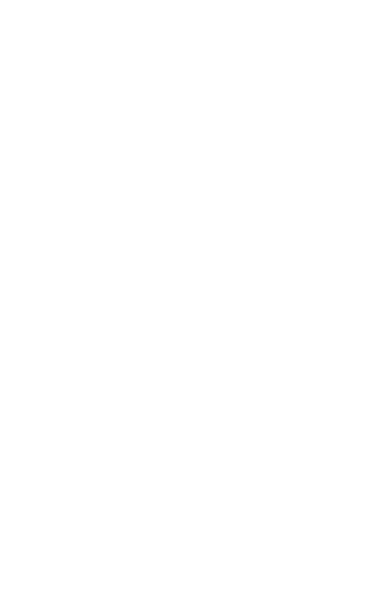
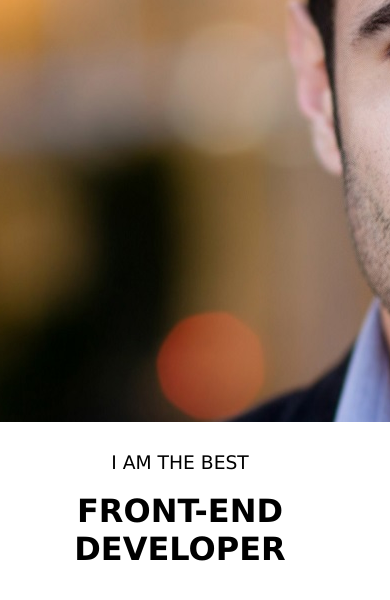
Before and after one commit to poiuytrewq0987654321/zadanie-domowe-rwd, a plain HTML site: page index.html in a window 390 px wide. Drawn offline with Linux system fonts and the light colour scheme.

Commit message:
zadanie1
zarys zrobiony. nie działa jedynie skalowanie zdjęcia (ucina je zamiast ładnie dostosowywać do okna)

```diff
--- a/css/style.css
+++ b/css/style.css
@@ -0,0 +1,70 @@
+* {
+    -webkit-margin-before: 0em;
+    -webkit-margin-after: 0em;
+}
+
+body {
+    font-family: verdana;
+    margin: 0;
+    border: 0;
+}
+
+header.header-background div.header-content h3 {
+    font-weight: 100;
+}
+
+header.header-background div.header-content {
+        position: absolute;
+        color: #fff;
+        text-transform: uppercase;
+    }
+
+header.header-background{
+    position:relative;
+    background-position: center;
+}
+
+@media (min-width: 1171px) {
+    header.header-background {
+        background-image: url(../images/man-1.jpg);
+        height: 100vh;
+        text-align: left;
+    }
+    header.header-background div.header-content {
+        top: 50%;
+        transform: translateY(-50%);
+        color: #fff;
+        margin: 0 0 0 30px;
+    }
+}
+
+@media (max-width: 1170px) {
+    header.header-background {
+        background-image: url(../images/man-2.jpg);
+        height: 75vh;
+        text-align: right;
+    }
+    header.header-background div.header-content {
+        right: 0;
+        color: #fff;
+        margin: 0 0 0 30px;
+        margin: 30px 30px 0 0;
+    }
+}
+
+@media (max-width: 991px) {
+    header.header-background {
+        background-image: url(../images/man-1.jpg);
+        max-height: 50vh;
+        background-position: center;
+        text-align: center;
+    }
+    header.header-background div.header-content {
+        top: 100%;
+        color: #fff;
+        text-transform: uppercase;
+        color: black;
+        left:0;
+        right: 0;
+    }
+}
--- a/index.html
+++ b/index.html
@@ -1,10 +1,24 @@
 <!DOCTYPE html>
-<html lang="en">
+<html lang="pl">
+
 <head>
     <meta charset="UTF-8">
-    <title>Document</title>
+    <title>zadanie domowe - RWD</title>
+    <link rel="stylesheet" href="css/style.css">
+    <meta name="viewport" content="width=device-width, initial-scale=1.0">
 </head>
+
 <body>
 
+    <header class="header-background">
+        <div class="header-content">
+            <h3>I am the best</h3>
+            <br>
+            <h1>Front-End Developer</h1>
+        </div>
+    </header>
+
+
 </body>
+
 </html>
```
